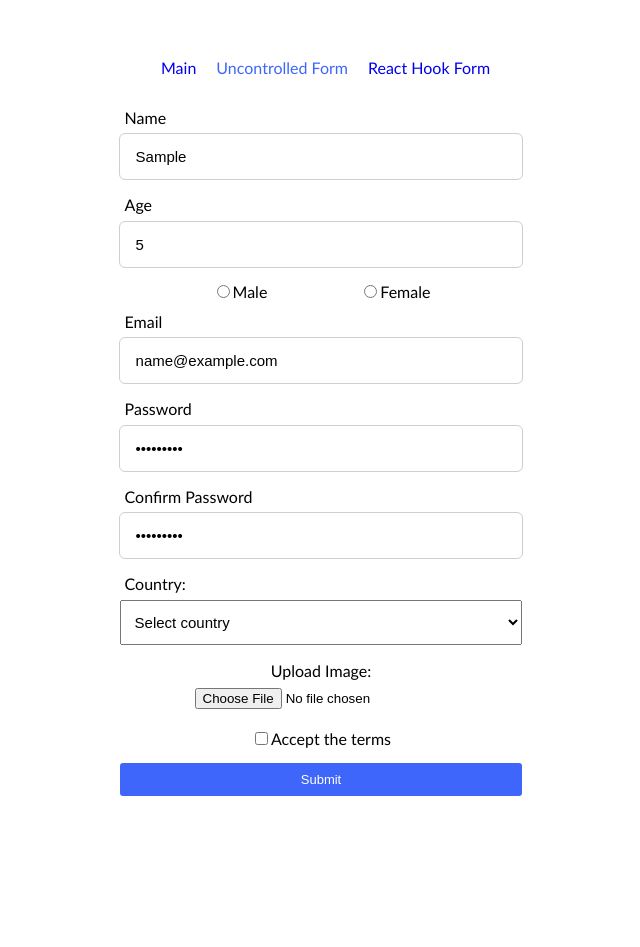
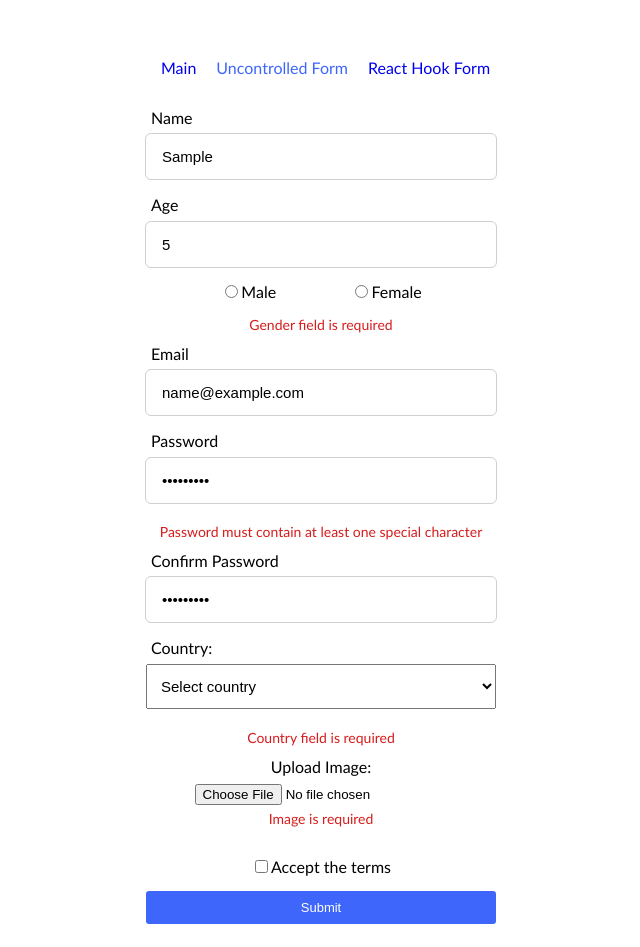
Before and after one commit to kotangenss/react-forms, a React (Vite) app: page /uncontrolled-form in a window 1280 px wide. Both pictures are taken after typing "Sample", "5", "name@example.com", "Sample123", "Sample123" into the empty fields and a click on the button "Submit". Shown: the whole page, without its empty margins (319-959 px from the left). Before the commit the page ends 819 px from the top, so only its background shows below. Built offline with nearby package versions, Linux system fonts and the light colour scheme.

Commit message:
feat: add validation using yup

```diff
--- a/src/components/forms/styles.module.scss
+++ b/src/components/forms/styles.module.scss
@@ -94,3 +94,10 @@ input:-webkit-autofill:active {
   justify-content: center;
   margin-top: 20px;
 }
+
+.error {
+  color: $error;
+  font-size: 14px;
+  text-align: center;
+  margin: 5px 0 10px;
+}
--- a/src/components/forms/uncontrolled/index.tsx
+++ b/src/components/forms/uncontrolled/index.tsx
@@ -1,5 +1,6 @@
-import { FormEvent, useRef, useState } from 'react';
+import { ChangeEvent, FormEvent, useRef, useState } from 'react';
 import { useDispatch } from 'react-redux';
+import * as yup from 'yup';
 import TextInput from '../../inputs/textInput';
 import RadioInput from '../../inputs/radioInput';
 import CheckboxInput from '../../inputs/checkboxInput';
@@ -7,6 +8,7 @@ import FileInput from '../../inputs/fileInput';
 import SelectInput from '../../inputs/selectInput';
 import styles from '../styles.module.scss';
 import { setDataValue } from '../../../store/dataSliceUncontrolled';
+import validationScheme from '../../../utils/validationScheme';
 
 export default function UncontrolledForm(): JSX.Element {
   const dispatch = useDispatch();
@@ -21,6 +23,17 @@ export default function UncontrolledForm(): JSX.Element {
     image: null,
     acceptTerms: false,
   });
+  const [formErrors, setFormErrors] = useState({
+    name: '',
+    age: '',
+    gender: '',
+    email: '',
+    password: '',
+    confirmPassword: '',
+    country: '',
+    image: '',
+    acceptTerms: '',
+  });
   const countries = ['Country 1', 'Country 2', 'Country 3'];
 
   const nameRef = useRef(null);
@@ -34,33 +47,67 @@ export default function UncontrolledForm(): JSX.Element {
   const imageRef = useRef(null);
   const countryRef = useRef(null);
 
-  const handleChange = (field: string, value: string | number | boolean | File | null): void => {
-    setFormData((prevData) => ({ ...prevData, [field]: value }));
+  const onChangeInput = (e: ChangeEvent<HTMLInputElement | HTMLSelectElement>): void => {
+    const { id, value } = e.target;
+    setFormData((prevData) => ({ ...prevData, [id]: value }));
   };
 
-  const handleImageChange = (field: string, files: FileList | null): void => {
+  const onChangeRadio = (e: ChangeEvent<HTMLInputElement>): void => {
+    const { name, value } = e.target;
+    setFormData((prevData) => ({ ...prevData, [name]: value }));
+  };
+
+  const onChangeCheckbox = (e: ChangeEvent<HTMLInputElement>): void => {
+    const { id, checked } = e.target;
+    setFormData((prevData) => ({ ...prevData, [id]: checked }));
+  };
+
+  const handleImageChange = (e: ChangeEvent<HTMLInputElement>): void => {
+    const field: string = 'image';
+    const { files } = e.target;
+    setFormErrors((prevErrors) => ({ ...prevErrors, image: '' }));
+
     if (files && files.length > 0) {
       const file = files[0];
 
-      if (file.type === 'image/png' || file.type === 'image/jpeg' || file.type === 'image/jpg') {
-        if (file.size <= 1048576) {
       const reader = new FileReader();
       reader.onloadend = (): void => {
         setFormData((prevData) => ({ ...prevData, [field]: reader.result }));
       };
       reader.readAsDataURL(file);
-        } else {
-          console.error('The file size is too large. Maximum size: 1 МБ.');
-        }
-      } else {
-        console.error('Invalid file format. Please select a PNG or JPEG file');
-      }
     }
   };
 
-  const handleSubmit = (e: FormEvent<HTMLFormElement>): void => {
+  const handleSubmit = async (e: FormEvent<HTMLFormElement>): Promise<void> => {
     e.preventDefault();
+
+    try {
+      await validationScheme.validate(formData, { abortEarly: false });
       dispatch(setDataValue(formData));
+    } catch (error) {
+      if (error instanceof yup.ValidationError) {
+        const newFormErrors: Record<keyof typeof formData, string> = {
+          name: '',
+          age: '',
+          gender: '',
+          email: '',
+          password: '',
+          confirmPassword: '',
+          country: '',
+          image: '',
+          acceptTerms: '',
+        };
+
+        error.inner.forEach((validationError) => {
+          if (validationError.path) {
+            const fieldName = validationError.path.toString() as keyof typeof formData;
+            newFormErrors[fieldName] = validationError.message;
+          }
+        });
+
+        setFormErrors(newFormErrors);
+      }
+    }
   };
 
   return (
@@ -73,8 +120,9 @@ export default function UncontrolledForm(): JSX.Element {
         id="name"
         ref={nameRef}
         placeholder="Name"
-        onChange={(e) => handleChange('name', e.target.value)}
+        onChange={onChangeInput}
       />
+      {formErrors.name && <div className={styles.error}>{formErrors.name}</div>}
       <TextInput
         label="Age"
         type="number"
@@ -83,8 +131,9 @@ export default function UncontrolledForm(): JSX.Element {
         id="age"
         ref={ageRef}
         placeholder="Age"
-        onChange={(e) => handleChange('age', e.target.value)}
+        onChange={onChangeInput}
       />
+      {formErrors.age && <div className={styles.error}>{formErrors.age}</div>}
       <div className={styles.gender}>
         <RadioInput
           label="Male"
@@ -92,7 +141,7 @@ export default function UncontrolledForm(): JSX.Element {
           name="gender"
           ref={maleRef}
           value="male"
-          onChange={() => handleChange('gender', 'male')}
+          onChange={onChangeRadio}
         />
         <RadioInput
           label="Female"
@@ -100,9 +149,10 @@ export default function UncontrolledForm(): JSX.Element {
           name="gender"
           ref={femaleRef}
           value="female"
-          onChange={() => handleChange('gender', 'female')}
+          onChange={onChangeRadio}
         />
       </div>
+      {formErrors.gender && <div className={styles.error}>{formErrors.gender}</div>}
       <TextInput
         label="Email"
         type="email"
@@ -111,8 +161,9 @@ export default function UncontrolledForm(): JSX.Element {
         id="email"
         ref={emailRef}
         placeholder="Email"
-        onChange={(e) => handleChange('email', e.target.value)}
+        onChange={onChangeInput}
       />
+      {formErrors.email && <div className={styles.error}>{formErrors.email}</div>}
       <TextInput
         label="Password"
         type="password"
@@ -121,18 +172,22 @@ export default function UncontrolledForm(): JSX.Element {
         id="password"
         ref={passwordRef}
         placeholder="Password"
-        onChange={(e) => handleChange('password', e.target.value)}
+        onChange={onChangeInput}
       />
+      {formErrors.password && <div className={styles.error}>{formErrors.password}</div>}
       <TextInput
         label="Confirm Password"
         type="password"
         classNameInput={styles['default-input']}
         classNameLabel={styles['default-label']}
-        id="confirm-password"
+        id="confirmPassword"
         ref={confirmPasswordRef}
         placeholder="Confirm Password"
-        onChange={(e) => handleChange('confirmPassword', e.target.value)}
+        onChange={onChangeInput}
       />
+      {formErrors.confirmPassword && (
+        <div className={styles.error}>{formErrors.confirmPassword}</div>
+      )}
       <SelectInput
         label="Country"
         id="country"
@@ -140,23 +195,24 @@ export default function UncontrolledForm(): JSX.Element {
         className={styles.countries}
         ref={countryRef}
         options={countries}
-        onChange={(e) => handleChange('country', e.target.value)}
+        onChange={onChangeInput}
       />
+      {formErrors.country && <div className={styles.error}>{formErrors.country}</div>}
       <FileInput
         label="Upload Image"
         id="image"
         className={styles['file-loader']}
         ref={imageRef}
-        accept=".png, .jpeg"
-        onChange={(e) => handleImageChange('image', (e.target as HTMLInputElement).files)}
+        accept=".png, .jpeg, .jpg, .svg, .gif, .bmp, .webp, .tiff, .tif, .ico, .jp2"
+        onChange={handleImageChange}
       />
-
+      {formErrors.image && <div className={styles.error}>{formErrors.image}</div>}
       <CheckboxInput
         label="Accept the terms"
         id="check"
         className={styles.accept}
         ref={acceptTermsRef}
-        onChange={(e) => handleChange('check', (e.target as HTMLInputElement).checked)}
+        onChange={onChangeCheckbox}
       />
 
       <button type="submit">Submit</button>
--- a/src/components/inputs/selectInput/index.tsx
+++ b/src/components/inputs/selectInput/index.tsx
@@ -1,7 +1,7 @@
 import React, { ChangeEvent, Ref } from 'react';
-import { InputProps } from '../../../interfaces/input';
+import { InputSelectProps } from '../../../interfaces/input';
 
-const SelectInput = React.forwardRef<HTMLInputElement, InputProps>((props, ref) => {
+const SelectInput = React.forwardRef<HTMLInputElement, InputSelectProps>((props, ref) => {
   const { label, id, placeholder, className, options, onChange } = props;
 
   const handleSelectChange = (event: ChangeEvent<HTMLSelectElement>): void => {
--- a/src/index.scss
+++ b/src/index.scss
@@ -42,6 +42,7 @@ h1 {
 form {
   display: flex;
   flex-direction: column;
+  max-width: 350px;
 }
 
 .container {
--- a/src/interfaces/input.ts
+++ b/src/interfaces/input.ts
@@ -12,5 +12,9 @@ export interface InputProps {
   checked?: boolean;
   accept?: string;
   options?: string[];
+  onChange?: (event: React.ChangeEvent<HTMLInputElement>) => void;
+}
+
+export interface InputSelectProps extends InputProps {
   onChange?: (event: React.ChangeEvent<HTMLInputElement | HTMLSelectElement>) => void;
 }
--- a/src/scss/variables.scss
+++ b/src/scss/variables.scss
@@ -4,3 +4,4 @@ $hover: #2f4dbc;
 $active: #1f337e;
 $defaultInput: #cdcccc;
 $defaultOutline: #cfcfcf;
+$error: rgb(214, 28, 28);
--- /dev/null
+++ b/src/utils/validationScheme.tsx
@@ -0,0 +1,51 @@
+import * as yup from 'yup';
+
+const validationScheme = yup.object().shape({
+  name: yup
+    .string()
+    .required('Name field is required')
+    .matches(/^[A-ZА-Я]/, 'The name must begin with a capital letter'),
+  age: yup
+    .number()
+    .transform((originalValue, originalObject) => {
+      const value = originalObject.age !== '' ? originalValue : undefined;
+      return Number.isNaN(value) ? undefined : value;
+    })
+    .required('Age field is required')
+    .positive('Age must be a positive number')
+    .integer('Age must be an integer'),
+  gender: yup.string().required('Gender field is required'),
+  email: yup
+    .string()
+    .required('Email field is required')
+    .email(
+      'Invalid email address. The "@" symbol must be present and at least one period after the "@" symbol must be present.'
+    ),
+  password: yup
+    .string()
+    .transform((originalValue) => originalValue.trim())
+    .required('Password field is required')
+    .matches(/\d/, 'Password must contain at least one digit')
+    .matches(/[a-z]/, 'Password must contain at least one lowercase letter')
+    .matches(/[A-Z]/, 'Password must contain at least one uppercase letter')
+    .matches(/[!@#$%^&*(),.?":{}|<>]/, 'Password must contain at least one special character'),
+  confirmPassword: yup.string().oneOf([yup.ref('password'), undefined], 'Passwords must match'),
+  image: yup
+    .mixed()
+    .required('Image is required')
+    .test('fileSize', 'File size is too large. Maximum size: 1MB', (value) => {
+      const file = (value as string).split(',')[1];
+      const binaryString = atob(file);
+      const fileSizeInBytes = binaryString.length;
+      const fileSizeInMB = fileSizeInBytes / (1024 * 1024);
+
+      return fileSizeInMB <= 1;
+    })
+    .test('fileType', 'Invalid file format. Only PNG and JPEG are allowed', (value) => {
+      const file = value as string;
+      return file.includes('image/png') || file.includes('image/jpeg');
+    }),
+  country: yup.string().required('Country field is required'),
+});
+
+export default validationScheme;
```
Lines whose indentation alone changed are shown as unchanged.
